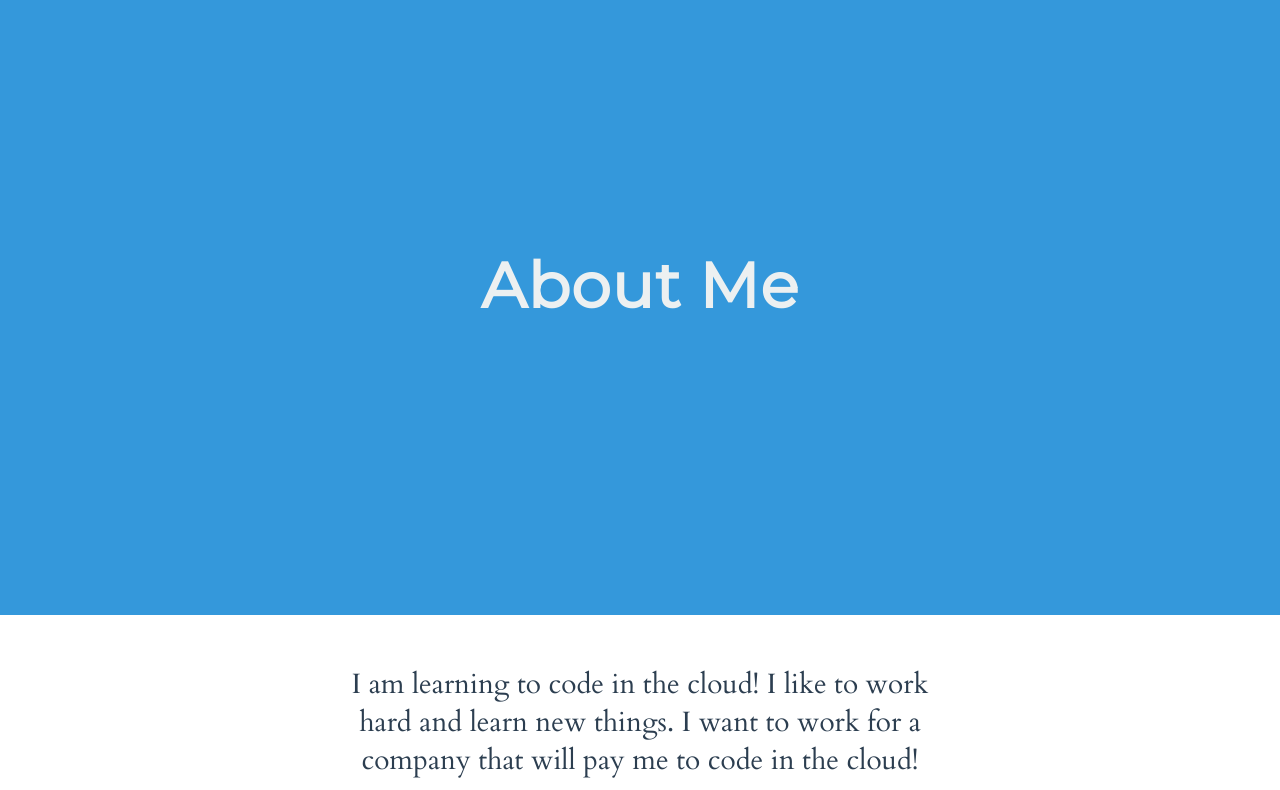
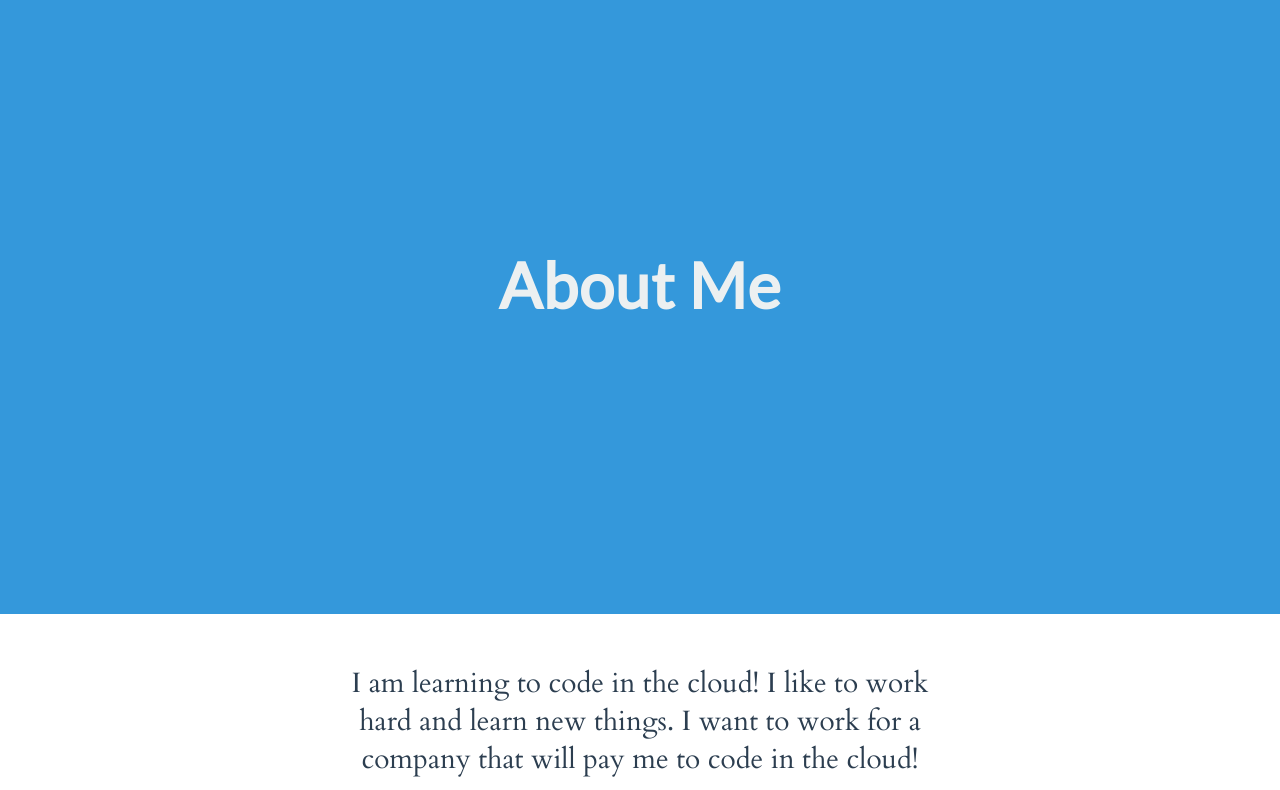
Before and after one commit to fooschniki/my-portfolio, a plain HTML site: page index.html in a window 1280 px wide. Shown: the part 1493-2283 px from the top of the page. Drawn offline with Linux system fonts and the light colour scheme.

Commit message:
updated font

```diff
--- a/index.html
+++ b/index.html
@@ -7,7 +7,7 @@
 
     <link rel="stylesheet" href="https://maxcdn.bootstrapcdn.com/font-awesome/4.7.0/css/font-awesome.min.css"/>
 
-    <link rel="stylesheet" href="https://fonts.googleapis.com/css?family=Montserrat"/>
+    <link rel="stylesheet" href="https://fonts.googleapis.com/css?family=Lato"/>
     <link rel="stylesheet" href="https://fonts.googleapis.com/css?family=Cardo"/>
   </head>
 
--- a/styles/main.css
+++ b/styles/main.css
@@ -60,7 +60,7 @@ body {
 }
 
 h1, h2, h3, h4, h5, h6 {
-  font-family: 'Montserrat', sans-serif;
+  font-family: 'Lato', sans-serif;
   letter-spacing: .1rem;
 }
 
```
